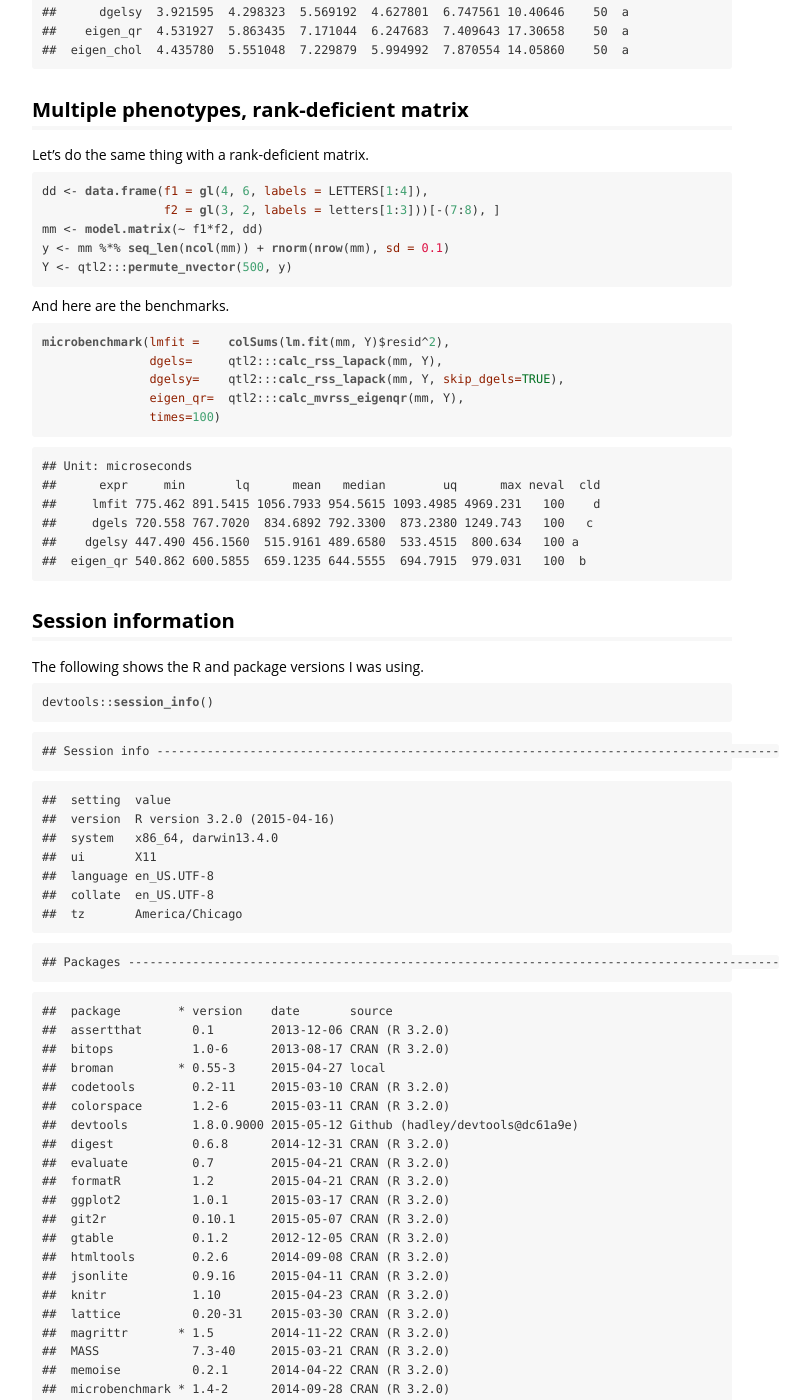
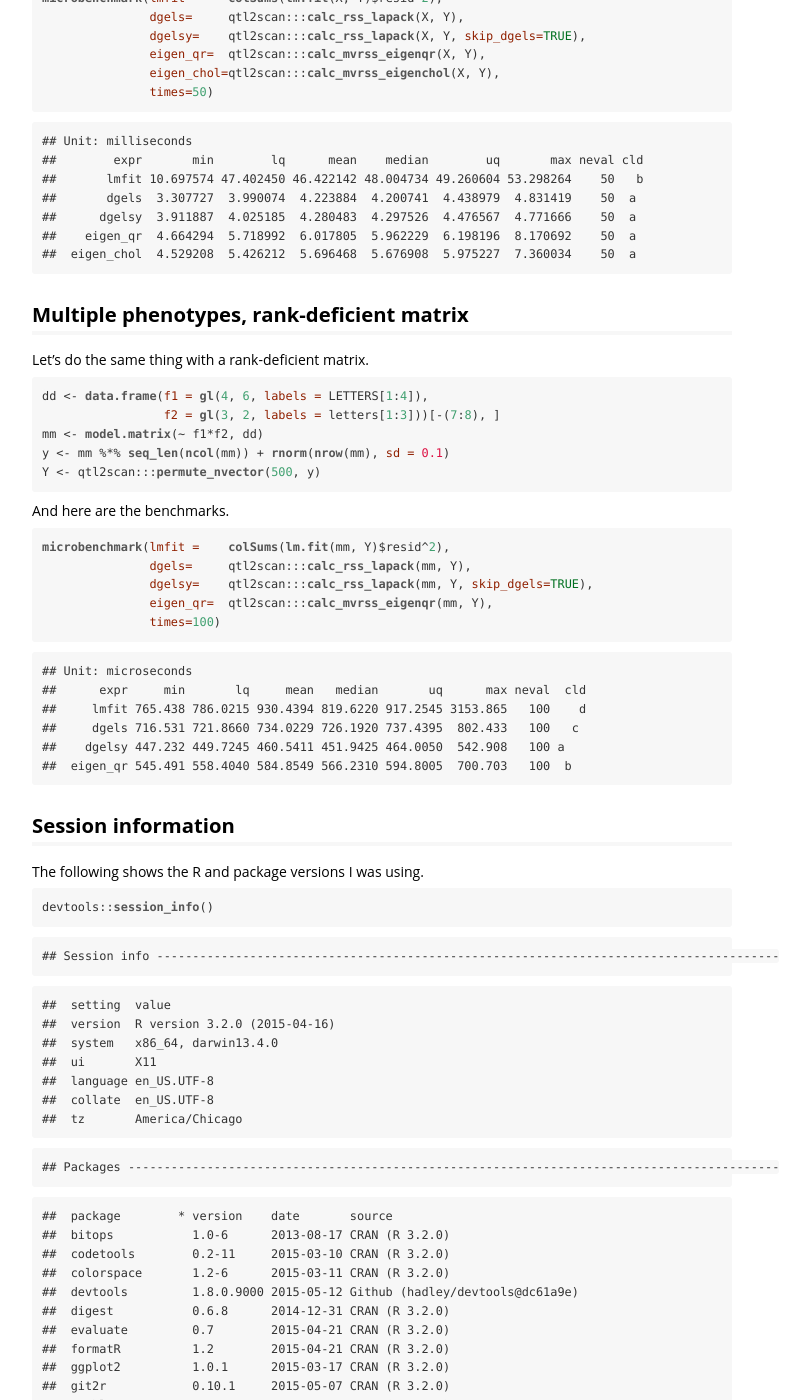
Before and after one commit to rqtl/qtl2, a Jekyll site: the page assets/vignettes/linreg_benchmarks.html, which Jekyll copies as it is, in a window 1280 px wide and 1400 px high, scrolled down 2915 px. Shown: the whole window, without its empty margins (258-1067 px from the left). Built offline with Jekyll 4.4.1, drawn with Linux system fonts in a browser that asks for light colours; formulas are drawn with MathJax 3; some of the changed text lies outside the part shown.

Commit message:
Update vignettes following split into geno/scan

```diff
--- a/assets/vignettes/input_files.html
+++ b/assets/vignettes/input_files.html
@@ -54,7 +54,7 @@ code > span.er { color: #ff0000; font-weight: bold; }
 </div>
 
 
-<p><a href="https://kbroman.org/qtl2">R/qtl2</a> (aka qtl2) is a reimplementation of the QTL analysis software <a href="http://www.rqtl.org">R/qtl</a>, to better handle high-dimensional data and complex cross designs.</p>
+<p><a href="http://kbroman.org/qtl2">R/qtl2</a> (aka qtl2) is a reimplementation of the QTL analysis software <a href="http://www.rqtl.org">R/qtl</a>, to better handle high-dimensional data and complex cross designs.</p>
 <p>The input data file formats for <a href="http://www.rqtl.org">R/qtl</a> cannot handle complex crosses, and so for R/qtl2, we need to define a new input file format. This document describes the details.</p>
 <p>For simple cross types, we can continue to use the file formats for <a href="http://www.rqtl.org">R/qtl</a>, use <code>qtl::read.cross()</code> to read in the data, and then use a conversion function (<code>qtl2::convert2cross2()</code>) to convert the data into the new format.</p>
 <p>For more complex crosses, we need to define a new format. I was persuaded by <a href="http://aaronwolen.com/">Aaron Wolen</a>’s idea of a <a href="https://github.com/kbroman/qtl/pull/20">“tidy” format</a> for <a href="http://www.rqtl.org">R/qtl</a>, with three separate CSV files, one for phenotypes, one for genotypes, and one for the genetic map.</p>
@@ -64,7 +64,7 @@ code > span.er { color: #ff0000; font-weight: bold; }
 <h2>Reading the data files</h2>
 <p>Before discussing the boring file specifications, let’s consider briefly how the data are read into R.</p>
 <p>A key advantage of the control file scheme is that it greatly simplifies the function for reading in the data. That function, <code>read_cross2()</code>, has a <em>single</em> argument: the name (with path) of the control file. So you can read in data like this:</p>
-<pre class="sourceCode r"><code class="sourceCode r"><span class="kw">library</span>(qtl2)
+<pre class="sourceCode r"><code class="sourceCode r"><span class="kw">library</span>(qtl2geno)
 grav2 &lt;-<span class="st"> </span><span class="kw">read_cross2</span>(<span class="st">&quot;~/my_data/grav2.yaml&quot;</span>)</code></pre>
 <p>The large number of files is a bit cumbersome, so we’ve made it possible to use a [zip file](<a href="http://en.wikipedia.org/wiki/Zip_(file_format)" class="uri">http://en.wikipedia.org/wiki/Zip_(file_format)</a> containing all of the data files, and to read that zip file directly. There’s even a function for creating the zip file:</p>
 <pre class="sourceCode r"><code class="sourceCode r"><span class="kw">zip_datafiles</span>(<span class="st">&quot;~/my_data/grav2.yaml&quot;</span>)</code></pre>
--- a/assets/vignettes/linreg_benchmarks.html
+++ b/assets/vignettes/linreg_benchmarks.html
@@ -54,7 +54,7 @@ code > span.er { color: #ff0000; font-weight: bold; }
 </div>
 
 
-<p><a href="https://github.com/kbroman/qtl2">R/qtl2</a> includes code with several options for linear regression. We’re mostly focusing on using the <a href="http://eigen.tuxfamily.org">Eigen library</a> via <a href="https://github.com/RcppCore/RcppEigen">RcppEigen</a>, particularly linear regression via QR decomposition with column pivoting. We want speed, but we often have to deal with rank-deficient matrices.</p>
+<p><a href="https://github.com/rqtl/qtl2scan">R/qtl2scan</a> includes code with several options for linear regression. We’re mostly focusing on using the <a href="http://eigen.tuxfamily.org">Eigen library</a> via <a href="https://github.com/RcppCore/RcppEigen">RcppEigen</a>, particularly linear regression via QR decomposition with column pivoting. We want speed, but we often have to deal with rank-deficient matrices.</p>
 <p>In addition to routines that return coefficient estimates and estimated standard errors (SEs), we also have routines that return just the residual sum of squares (RSS), as for the calculation of LOD scores, that’s all that matters. We might perform a lot of regressions, getting just the RSS as a measure of quality-of-fit, and then go back to the interesting cases to look at the full set of coefficients and SEs.</p>
 <p>Here, we present a few benchmarks comparing a couple of different routines from the <a href="http://eigen.tuxfamily.org">Eigen library</a> (QR decomposition with column pivoting and Cholesky decomposition; the latter doesn’t handle the rank-deficient case). We compare these to the <a href="http://www.netlib.org/lapack/">LAPACK</a> routines used in <a href="http://rqtl.org">R/qtl</a>: <a href="http://www.netlib.org/lapack/explore-html/d8/dde/dgels_8f.html"><code>dgels</code></a> and <a href="http://www.netlib.org/lapack/explore-html/d6/d4b/dgelsy_8f.html"><code>dgelsy</code></a>. We also consider R’s <code>lm.fit</code>, which is the workhorse behind <code>lm</code>.</p>
 <p>These linear regression functions are not exported, so we need to use <code>qtl2:::</code>.</p>
@@ -68,25 +68,25 @@ X &lt;-<span class="st"> </span><span class="kw">cbind</span>(<span class="dv">1
 y &lt;-<span class="st"> </span><span class="dv">30</span> +<span class="st"> </span><span class="fl">0.5</span>*x +<span class="st"> </span><span class="kw">rnorm</span>(n, <span class="dv">0</span>, <span class="fl">2.5</span>)
 Y &lt;-<span class="st"> </span><span class="kw">as.matrix</span>(y)</code></pre>
 <p>We use the <a href="http://cran.r-project.org/web/packages/microbenchmark/">microbenchmark package</a> and run each of the routines 1000 times.</p>
-<pre class="sourceCode r"><code class="sourceCode r"><span class="kw">library</span>(qtl2)
+<pre class="sourceCode r"><code class="sourceCode r"><span class="kw">library</span>(qtl2scan)
 <span class="kw">library</span>(microbenchmark)
 <span class="kw">microbenchmark</span>(<span class="dt">lmfit =</span>        <span class="kw">lm.fit</span>(X, y),
-               <span class="dt">dgels=</span>         qtl2:::<span class="kw">calc_rss_lapack</span>(X, Y),
-               <span class="dt">dgelsy=</span>        qtl2:::<span class="kw">calc_rss_lapack</span>(X, Y, <span class="dt">skip_dgels=</span><span class="ot">TRUE</span>),
-               <span class="dt">eigen_qr_rss=</span>  qtl2:::<span class="kw">calc_rss_eigenqr</span>(X, y),
-               <span class="dt">eigen_qr=</span>      qtl2:::<span class="kw">fit_linreg_eigenqr</span>(X, y),
-               <span class="dt">eigen_chol_rss=</span>qtl2:::<span class="kw">calc_rss_eigenchol</span>(X, y),
-               <span class="dt">eigen_chol=</span>    qtl2:::<span class="kw">fit_linreg_eigenchol</span>(X, y),
+               <span class="dt">dgels=</span>         qtl2scan:::<span class="kw">calc_rss_lapack</span>(X, Y),
+               <span class="dt">dgelsy=</span>        qtl2scan:::<span class="kw">calc_rss_lapack</span>(X, Y, <span class="dt">skip_dgels=</span><span class="ot">TRUE</span>),
+               <span class="dt">eigen_qr_rss=</span>  qtl2scan:::<span class="kw">calc_rss_eigenqr</span>(X, y),
+               <span class="dt">eigen_qr=</span>      qtl2scan:::<span class="kw">fit_linreg_eigenqr</span>(X, y),
+               <span class="dt">eigen_chol_rss=</span>qtl2scan:::<span class="kw">calc_rss_eigenchol</span>(X, y),
+               <span class="dt">eigen_chol=</span>    qtl2scan:::<span class="kw">fit_linreg_eigenchol</span>(X, y),
                <span class="dt">times=</span><span class="dv">1000</span>)</code></pre>
 <pre><code>## Unit: microseconds
-##            expr    min      lq      mean median      uq      max neval  cld
-##           lmfit 90.399 96.2115 113.99935 97.590 99.3680 1233.426  1000    d
-##           dgels 32.299 34.3305  35.99041 35.284 36.2300   64.004  1000 ab
-##          dgelsy 41.489 43.4830  45.55658 44.411 45.3945  236.519  1000   c
-##    eigen_qr_rss 27.174 28.6345  30.46110 29.366 30.4540  102.910  1000 a
-##        eigen_qr 31.318 33.0575  40.05313 33.900 35.2005 1001.050  1000  bc
-##  eigen_chol_rss 24.403 26.0185  28.99692 26.814 28.0590  943.091  1000 a
-##      eigen_chol 28.575 30.4260  34.27309 31.296 32.7270 1370.689  1000 ab</code></pre>
+##            expr    min      lq      mean  median      uq      max neval   cld
+##           lmfit 91.735 96.5365 110.68360 97.6630 99.1235 1168.390  1000     e
+##           dgels 32.581 34.8125  36.26464 35.7570 36.5475  137.233  1000  bc
+##          dgelsy 41.805 43.9440  46.79500 44.8105 45.7540 1181.291  1000    d
+##    eigen_qr_rss 27.099 28.9990  30.42037 29.6980 30.6820   79.823  1000 ab
+##        eigen_qr 31.491 33.4030  38.18202 34.0830 35.3595 1139.581  1000   c
+##  eigen_chol_rss 24.518 26.4145  28.83349 27.1135 28.1610  934.749  1000 a
+##      eigen_chol 29.373 30.8835  35.32688 31.6090 32.9855  996.371  1000 a c</code></pre>
 <p>It’s easy to beat <code>lm.fit</code>, but it’s great to see considerable gains with Eigen over LAPACK. The use of the Cholesky decomposition is somewhat faster than QR decomposition, but it can’t be used in the rank-deficient case.</p>
 </div>
 <div id="rank-deficient-case" class="section level2">
@@ -99,20 +99,24 @@ y &lt;-<span class="st"> </span>mm %*%<span class="st"> </span><span class="kw">
 Y &lt;-<span class="st"> </span><span class="kw">as.matrix</span>(y)</code></pre>
 <p>And here are the benchmark results.</p>
 <pre class="sourceCode r"><code class="sourceCode r"><span class="kw">microbenchmark</span>(<span class="dt">lmfit=</span>       <span class="kw">lm.fit</span>(mm, y),
-               <span class="dt">dgels=</span>       qtl2:::<span class="kw">calc_rss_lapack</span>(mm, Y),
-               <span class="dt">dgelsy=</span>      qtl2:::<span class="kw">calc_rss_lapack</span>(mm, Y, <span class="dt">skip_dgels=</span><span class="ot">TRUE</span>),
-               <span class="dt">eigen_qr_rss=</span>qtl2:::<span class="kw">calc_rss_eigenqr</span>(mm, y),
-               <span class="dt">eigen_qr=</span>    qtl2:::<span class="kw">fit_linreg_eigenqr</span>(mm, y),
+               <span class="dt">dgels=</span>       qtl2scan:::<span class="kw">calc_rss_lapack</span>(mm, Y),
+               <span class="dt">dgelsy=</span>      qtl2scan:::<span class="kw">calc_rss_lapack</span>(mm, Y, <span class="dt">skip_dgels=</span><span class="ot">TRUE</span>),
+               <span class="dt">eigen_qr_rss=</span>qtl2scan:::<span class="kw">calc_rss_eigenqr</span>(mm, y),
+               <span class="dt">eigen_qr=</span>    qtl2scan:::<span class="kw">fit_linreg_eigenqr</span>(mm, y),
                <span class="dt">times=</span><span class="dv">1000</span>)</code></pre>
 <pre><code>## Unit: microseconds
 ##          expr    min      lq     mean  median      uq      max neval cld
-##         lmfit 64.975 71.6760 78.94010 73.4310 77.3565 1654.862  1000   c
-##         dgels 30.252 32.3895 38.09745 33.7885 35.5065 1570.090  1000  b
-##        dgelsy 24.420 26.3170 28.66399 27.7355 29.4170  127.572  1000 a
-##  eigen_qr_rss 19.978 22.5710 25.09874 24.2310 26.2840   90.411  1000 a
-##      eigen_qr 23.919 26.3075 29.17958 28.2150 30.8775   58.901  1000 a</code></pre>
+##         lmfit 64.742 70.1580 73.97012 71.5720 73.4285 1606.142  1000   c
+##         dgels 30.026 31.8210 33.41840 32.9245 34.5890   51.715  1000  b
+##        dgelsy 24.005 25.7665 28.78115 26.7515 28.3735 1432.808  1000 ab
+##  eigen_qr_rss 20.062 21.9405 25.03298 22.9560 24.6710 1412.282  1000 a
+##      eigen_qr 23.454 25.3720 28.70574 26.7445 28.3705 1403.785  1000 ab</code></pre>
 <p>We skip the methods based on Cholesky decomposition, but we again see performance gains with Eigen over LAPACK.</p>
 <p><code>dgels</code> is slower than <code>dgelsy</code> here, because with that routine, I’m calling <code>dgels</code> to check the matrix rank and then switch to <code>dgelsy</code> if the matrix is rank-deficient.</p>
+<p>For further discussion of <code>dgels</code> vs. <code>dgelsy</code>, see <a href="http://www.netlib.org/lapack/lug/node71.html" class="uri">http://www.netlib.org/lapack/lug/node71.html</a>, which says:</p>
+<blockquote>
+<p>DGELS is the fastest. DGELSY <span class="math">\[uses\]</span> QR with pivoting, and so <span class="math">\[handles\]</span> rank-deficient problems more reliably than DGELS but can be more expensive.</p>
+</blockquote>
 </div>
 <div id="bigger-matrix" class="section level2">
 <h2>Bigger matrix</h2>
@@ -124,22 +128,22 @@ y &lt;-<span class="st"> </span>X %*%<span class="st"> </span><span class="kw">r
 Y &lt;-<span class="st"> </span><span class="kw">as.matrix</span>(y)</code></pre>
 <p>We use the full set again, as we can assume this to be a full-rank case. But we’ll just do 10 replicates.</p>
 <pre class="sourceCode r"><code class="sourceCode r"><span class="kw">microbenchmark</span>(<span class="dt">lmfit =</span>        <span class="kw">lm.fit</span>(X, y),
-               <span class="dt">dgels=</span>         qtl2:::<span class="kw">calc_rss_lapack</span>(X, Y),
-               <span class="dt">dgelsy=</span>        qtl2:::<span class="kw">calc_rss_lapack</span>(X, Y, <span class="dt">skip_dgels=</span><span class="ot">TRUE</span>),
-               <span class="dt">eigen_qr_rss=</span>  qtl2:::<span class="kw">calc_rss_eigenqr</span>(X, y),
-               <span class="dt">eigen_qr=</span>      qtl2:::<span class="kw">fit_linreg_eigenqr</span>(X, y),
-               <span class="dt">eigen_chol_rss=</span>qtl2:::<span class="kw">calc_rss_eigenchol</span>(X, y),
-               <span class="dt">eigen_chol=</span>    qtl2:::<span class="kw">fit_linreg_eigenchol</span>(X, y),
+               <span class="dt">dgels=</span>         qtl2scan:::<span class="kw">calc_rss_lapack</span>(X, Y),
+               <span class="dt">dgelsy=</span>        qtl2scan:::<span class="kw">calc_rss_lapack</span>(X, Y, <span class="dt">skip_dgels=</span><span class="ot">TRUE</span>),
+               <span class="dt">eigen_qr_rss=</span>  qtl2scan:::<span class="kw">calc_rss_eigenqr</span>(X, y),
+               <span class="dt">eigen_qr=</span>      qtl2scan:::<span class="kw">fit_linreg_eigenqr</span>(X, y),
+               <span class="dt">eigen_chol_rss=</span>qtl2scan:::<span class="kw">calc_rss_eigenchol</span>(X, y),
+               <span class="dt">eigen_chol=</span>    qtl2scan:::<span class="kw">fit_linreg_eigenchol</span>(X, y),
                <span class="dt">times=</span><span class="dv">10</span>)</code></pre>
 <pre><code>## Unit: milliseconds
-##            expr       min        lq      mean    median        uq       max neval cld
-##           lmfit 155.56928 157.41375 182.48762 166.67015 181.96706 299.85849    10   c
-##           dgels 173.15126 176.08811 189.22620 181.78788 189.11817 262.73471    10   c
-##          dgelsy 178.91874 181.81931 191.08771 188.30218 191.61163 228.37509    10   c
-##    eigen_qr_rss 106.67868 111.48155 144.73867 139.78596 170.55501 196.60863    10  b
-##        eigen_qr 124.59601 125.24169 140.66867 131.57749 152.41601 203.28042    10  b
-##  eigen_chol_rss  22.81412  22.94795  26.38286  24.73453  28.44321  35.38216    10 a
-##      eigen_chol  25.76875  26.01814  28.22725  26.72947  28.37233  37.40611    10 a</code></pre>
+##            expr       min        lq      mean    median        uq       max neval   cld
+##           lmfit 155.52688 156.83870 164.50044 157.28822 159.57175 196.37336    10    d
+##           dgels 171.98619 172.04764 173.13062 172.74266 173.06287 176.10396    10     e
+##          dgelsy 178.18547 178.87876 179.52591 179.37172 180.44566 181.31177    10     e
+##    eigen_qr_rss 106.62661 107.11251 109.08075 109.10426 110.94938 111.77045    10  b
+##        eigen_qr 121.85900 123.09707 123.69201 123.44549 124.31089 125.93874    10   c
+##  eigen_chol_rss  22.63338  22.92634  23.74028  23.47850  24.09911  27.03465    10 a
+##      eigen_chol  25.32774  25.52664  26.24011  25.91496  26.75462  28.77168    10 a</code></pre>
 </div>
 <div id="multiple-phenotypes" class="section level2">
 <h2>Multiple phenotypes</h2>
@@ -148,21 +152,21 @@ Y &lt;-<span class="st"> </span><span class="kw">as.matrix</span>(y)</code></pre
 x &lt;-<span class="st"> </span><span class="kw">rnorm</span>(n, <span class="dv">50</span>, <span class="dv">10</span>)
 X &lt;-<span class="st"> </span><span class="kw">cbind</span>(<span class="dv">1</span>, x)
 y &lt;-<span class="st"> </span><span class="dv">30</span> +<span class="st"> </span><span class="fl">0.5</span>*x +<span class="st"> </span><span class="kw">rnorm</span>(n, <span class="dv">0</span>, <span class="fl">2.5</span>)
-Y &lt;-<span class="st"> </span>qtl2:::<span class="kw">permute_nvector</span>(<span class="dv">500</span>, y)</code></pre>
+Y &lt;-<span class="st"> </span>qtl2scan:::<span class="kw">permute_nvector</span>(<span class="dv">500</span>, y)</code></pre>
 <p>Now we’ll get the benchmarks.</p>
 <pre class="sourceCode r"><code class="sourceCode r"><span class="kw">microbenchmark</span>(<span class="dt">lmfit =</span>    <span class="kw">colSums</span>(<span class="kw">lm.fit</span>(X, Y)$resid^<span class="dv">2</span>),
-               <span class="dt">dgels=</span>     qtl2:::<span class="kw">calc_rss_lapack</span>(X, Y),
-               <span class="dt">dgelsy=</span>    qtl2:::<span class="kw">calc_rss_lapack</span>(X, Y, <span class="dt">skip_dgels=</span><span class="ot">TRUE</span>),
-               <span class="dt">eigen_qr=</span>  qtl2:::<span class="kw">calc_mvrss_eigenqr</span>(X, Y),
-               <span class="dt">eigen_chol=</span>qtl2:::<span class="kw">calc_mvrss_eigenchol</span>(X, Y),
+               <span class="dt">dgels=</span>     qtl2scan:::<span class="kw">calc_rss_lapack</span>(X, Y),
+               <span class="dt">dgelsy=</span>    qtl2scan:::<span class="kw">calc_rss_lapack</span>(X, Y, <span class="dt">skip_dgels=</span><span class="ot">TRUE</span>),
+               <span class="dt">eigen_qr=</span>  qtl2scan:::<span class="kw">calc_mvrss_eigenqr</span>(X, Y),
+               <span class="dt">eigen_chol=</span>qtl2scan:::<span class="kw">calc_mvrss_eigenchol</span>(X, Y),
                <span class="dt">times=</span><span class="dv">50</span>)</code></pre>
 <pre><code>## Unit: milliseconds
-##        expr       min        lq      mean    median        uq      max neval cld
-##       lmfit 10.508951 48.807706 60.358575 52.677402 78.692688 98.28051    50   b
-##       dgels  3.416899  4.220708  5.299433  4.517682  5.845089 11.87299    50  a
-##      dgelsy  3.921595  4.298323  5.569192  4.627801  6.747561 10.40646    50  a
-##    eigen_qr  4.531927  5.863435  7.171044  6.247683  7.409643 17.30658    50  a
-##  eigen_chol  4.435780  5.551048  7.229879  5.994992  7.870554 14.05860    50  a</code></pre>
+##        expr       min        lq      mean    median        uq       max neval cld
+##       lmfit 10.697574 47.402450 46.422142 48.004734 49.260604 53.298264    50   b
+##       dgels  3.307727  3.990074  4.223884  4.200741  4.438979  4.831419    50  a
+##      dgelsy  3.911887  4.025185  4.280483  4.297526  4.476567  4.771666    50  a
+##    eigen_qr  4.664294  5.718992  6.017805  5.962229  6.198196  8.170692    50  a
+##  eigen_chol  4.529208  5.426212  5.696468  5.676908  5.975227  7.360034    50  a</code></pre>
 </div>
 <div id="multiple-phenotypes-rank-deficient-matrix" class="section level2">
 <h2>Multiple phenotypes, rank-deficient matrix</h2>
@@ -171,19 +175,19 @@ Y &lt;-<span class="st"> </span>qtl2:::<span class="kw">permute_nvector</span>(<
                  <span class="dt">f2 =</span> <span class="kw">gl</span>(<span class="dv">3</span>, <span class="dv">2</span>, <span class="dt">labels =</span> letters[<span class="dv">1</span>:<span class="dv">3</span>]))[-(<span class="dv">7</span>:<span class="dv">8</span>), ]
 mm &lt;-<span class="st"> </span><span class="kw">model.matrix</span>(~<span class="st"> </span>f1*f2, dd)
 y &lt;-<span class="st"> </span>mm %*%<span class="st"> </span><span class="kw">seq_len</span>(<span class="kw">ncol</span>(mm)) +<span class="st"> </span><span class="kw">rnorm</span>(<span class="kw">nrow</span>(mm), <span class="dt">sd =</span> <span class="fl">0.1</span>)
-Y &lt;-<span class="st"> </span>qtl2:::<span class="kw">permute_nvector</span>(<span class="dv">500</span>, y)</code></pre>
+Y &lt;-<span class="st"> </span>qtl2scan:::<span class="kw">permute_nvector</span>(<span class="dv">500</span>, y)</code></pre>
 <p>And here are the benchmarks.</p>
 <pre class="sourceCode r"><code class="sourceCode r"><span class="kw">microbenchmark</span>(<span class="dt">lmfit =</span>    <span class="kw">colSums</span>(<span class="kw">lm.fit</span>(mm, Y)$resid^<span class="dv">2</span>),
-               <span class="dt">dgels=</span>     qtl2:::<span class="kw">calc_rss_lapack</span>(mm, Y),
-               <span class="dt">dgelsy=</span>    qtl2:::<span class="kw">calc_rss_lapack</span>(mm, Y, <span class="dt">skip_dgels=</span><span class="ot">TRUE</span>),
-               <span class="dt">eigen_qr=</span>  qtl2:::<span class="kw">calc_mvrss_eigenqr</span>(mm, Y),
+               <span class="dt">dgels=</span>     qtl2scan:::<span class="kw">calc_rss_lapack</span>(mm, Y),
+               <span class="dt">dgelsy=</span>    qtl2scan:::<span class="kw">calc_rss_lapack</span>(mm, Y, <span class="dt">skip_dgels=</span><span class="ot">TRUE</span>),
+               <span class="dt">eigen_qr=</span>  qtl2scan:::<span class="kw">calc_mvrss_eigenqr</span>(mm, Y),
                <span class="dt">times=</span><span class="dv">100</span>)</code></pre>
 <pre><code>## Unit: microseconds
-##      expr     min       lq      mean   median        uq      max neval  cld
-##     lmfit 775.462 891.5415 1056.7933 954.5615 1093.4985 4969.231   100    d
-##     dgels 720.558 767.7020  834.6892 792.3300  873.2380 1249.743   100   c
-##    dgelsy 447.490 456.1560  515.9161 489.6580  533.4515  800.634   100 a
-##  eigen_qr 540.862 600.5855  659.1235 644.5555  694.7915  979.031   100  b</code></pre>
+##      expr     min       lq     mean   median       uq      max neval  cld
+##     lmfit 765.438 786.0215 930.4394 819.6220 917.2545 3153.865   100    d
+##     dgels 716.531 721.8660 734.0229 726.1920 737.4395  802.433   100   c
+##    dgelsy 447.232 449.7245 460.5411 451.9425 464.0050  542.908   100 a
+##  eigen_qr 545.491 558.4040 584.8549 566.2310 594.8005  700.703   100  b</code></pre>
 </div>
 <div id="session-information" class="section level2">
 <h2>Session information</h2>
@@ -199,9 +203,7 @@ Y &lt;-<span class="st"> </span>qtl2:::<span class="kw">permute_nvector</span>(<
 ##  tz       America/Chicago</code></pre>
 <pre><code>## Packages -------------------------------------------------------------------------------------------</code></pre>
 <pre><code>##  package        * version    date       source
-##  assertthat       0.1        2013-12-06 CRAN (R 3.2.0)
 ##  bitops           1.0-6      2013-08-17 CRAN (R 3.2.0)
-##  broman         * 0.55-3     2015-04-27 local
 ##  codetools        0.2-11     2015-03-10 CRAN (R 3.2.0)
 ##  colorspace       1.2-6      2015-03-11 CRAN (R 3.2.0)
 ##  devtools         1.8.0.9000 2015-05-12 Github (hadley/devtools@dc61a9e)
@@ -212,10 +214,9 @@ Y &lt;-<span class="st"> </span>qtl2:::<span class="kw">permute_nvector</span>(<
 ##  git2r            0.10.1     2015-05-07 CRAN (R 3.2.0)
 ##  gtable           0.1.2      2012-12-05 CRAN (R 3.2.0)
 ##  htmltools        0.2.6      2014-09-08 CRAN (R 3.2.0)
-##  jsonlite         0.9.16     2015-04-11 CRAN (R 3.2.0)
-##  knitr            1.10       2015-04-23 CRAN (R 3.2.0)
+##  knitr            1.10.5     2015-05-06 CRAN (R 3.2.0)
 ##  lattice          0.20-31    2015-03-30 CRAN (R 3.2.0)
-##  magrittr       * 1.5        2014-11-22 CRAN (R 3.2.0)
+##  magrittr         1.5        2014-11-22 CRAN (R 3.2.0)
 ##  MASS             7.3-40     2015-03-21 CRAN (R 3.2.0)
 ##  memoise          0.2.1      2014-04-22 CRAN (R 3.2.0)
 ##  microbenchmark * 1.4-2      2014-09-28 CRAN (R 3.2.0)
@@ -224,14 +225,11 @@ Y &lt;-<span class="st"> </span>qtl2:::<span class="kw">permute_nvector</span>(<
 ##  mvtnorm          1.0-2      2014-12-18 CRAN (R 3.2.0)
 ##  plyr             1.8.2      2015-04-21 CRAN (R 3.2.0)
 ##  proto            0.3-10     2012-12-22 CRAN (R 3.2.0)
-##  qtl            * 1.37-1     2015-04-20 local
-##  qtl2           * 0.1-18     2015-05-16 local
+##  qtl2scan       * 0.2-1      2015-06-01 local
 ##  Rcpp             0.11.6     2015-05-01 CRAN (R 3.2.0)
 ##  RCurl            1.95-4.6   2015-04-24 CRAN (R 3.2.0)
 ##  reshape2         1.4.1      2014-12-06 CRAN (R 3.2.0)
-##  RJSONIO          1.3-0      2014-07-28 CRAN (R 3.2.0)
-##  rmarkdown        0.5.1      2015-01-26 CRAN (R 3.2.0)
-##  RPushbullet    * 0.2.0      2015-02-09 CRAN (R 3.2.0)
+##  rmarkdown        0.6.1      2015-05-07 CRAN (R 3.2.0)
 ##  rversions        1.0.0      2015-04-22 CRAN (R 3.2.0)
 ##  sandwich         2.3-3      2015-03-26 CRAN (R 3.2.0)
 ##  scales           0.2.4      2014-04-22 CRAN (R 3.2.0)
@@ -239,7 +237,7 @@ Y &lt;-<span class="st"> </span>qtl2:::<span class="kw">permute_nvector</span>(<
 ##  stringr          1.0.0      2015-04-30 CRAN (R 3.2.0)
 ##  survival         2.38-1     2015-02-24 CRAN (R 3.2.0)
 ##  TH.data          1.0-6      2015-01-05 CRAN (R 3.2.0)
-##  XML              3.98-1.1   2013-06-20 CRAN (R 3.2.0)
+##  XML              3.98-1.2   2015-05-31 CRAN (R 3.2.0)
 ##  yaml             2.1.13     2014-06-12 CRAN (R 3.2.0)
 ##  zoo              1.7-12     2015-03-16 CRAN (R 3.2.0)</code></pre>
 </div>
```
Also changed, not shown: assets/vignettes/hmm_benchmarks.Rmd (+9 -9 lines), assets/vignettes/hmm_benchmarks.html (+25 -25 lines), assets/vignettes/linreg_benchmarks.Rmd (+33 -27 lines), assets/vignettes/user_guide.html (+9 -8 lines), 1 other file.
